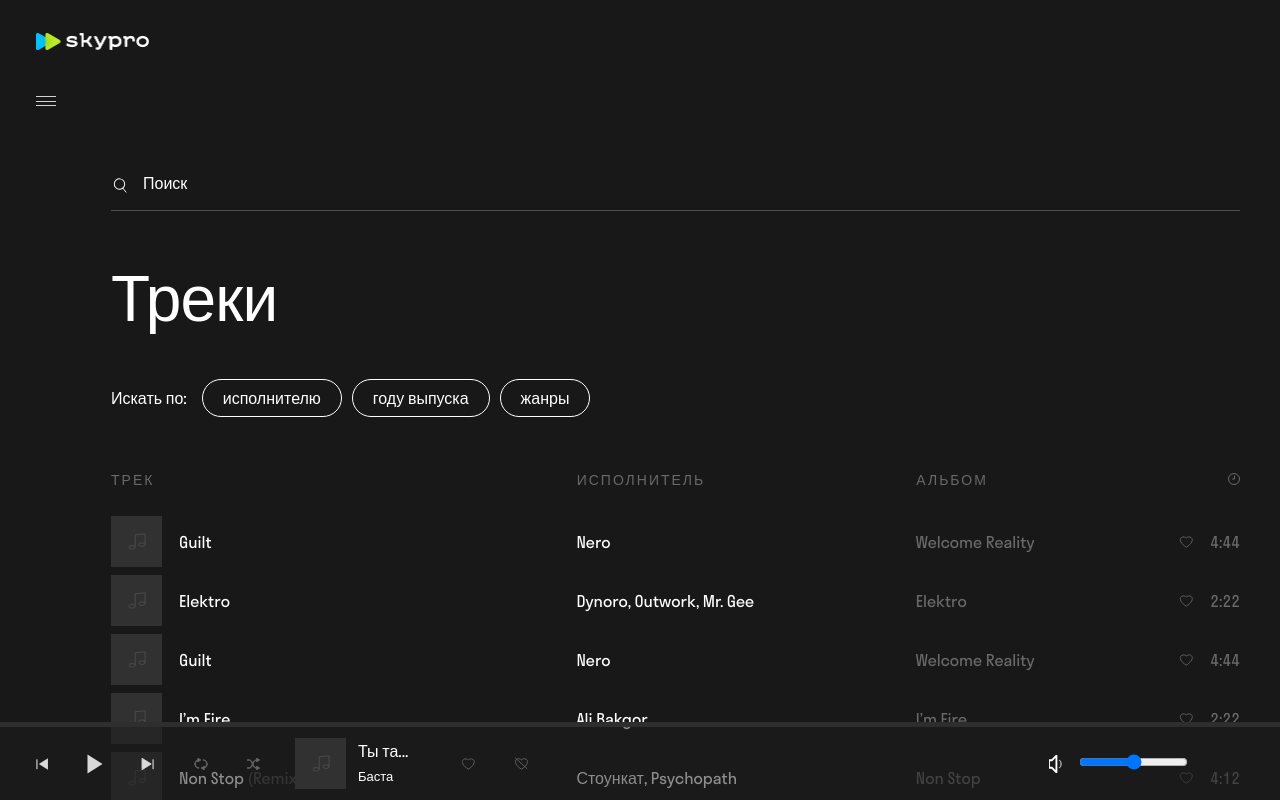
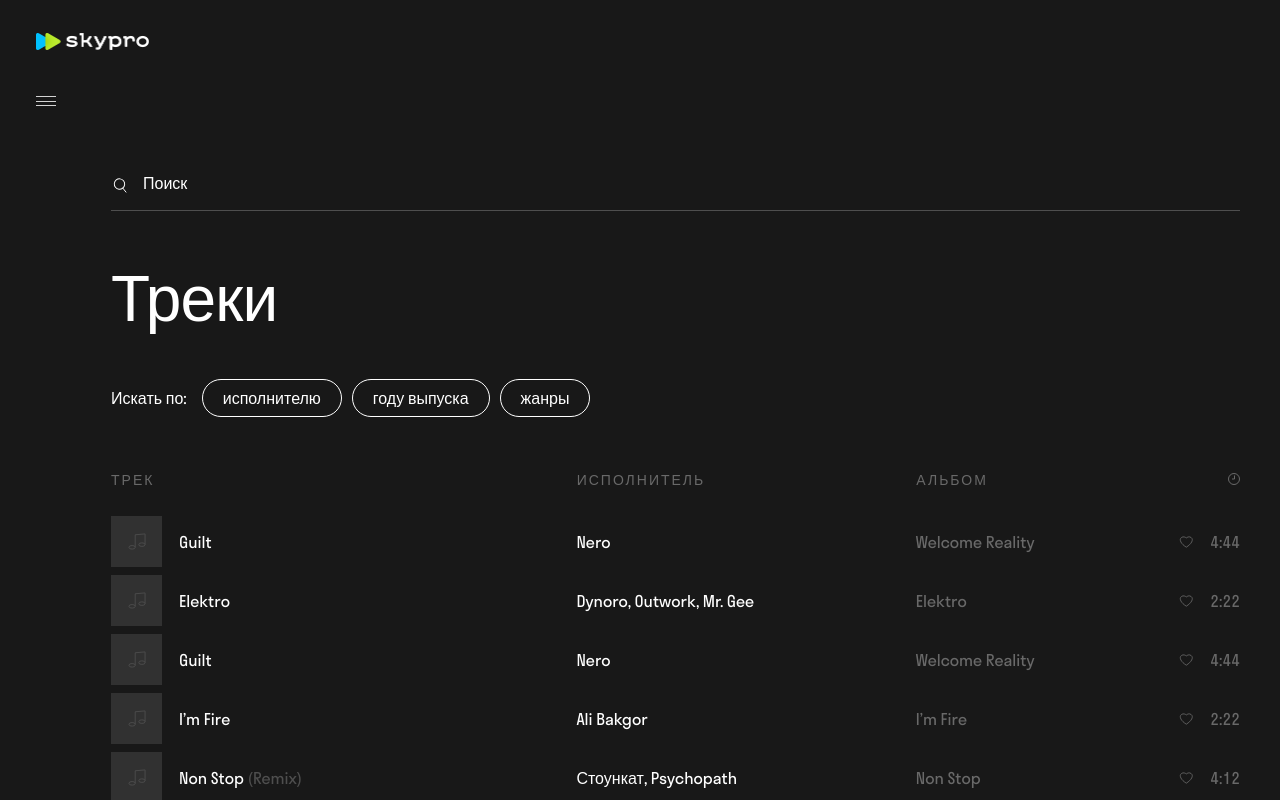
Before and after one commit to marinaobruch/skypro-music, a React (Create React App) app: page / in a window 1280 px wide. Built offline with nearby package versions, Linux system fonts and the light colour scheme; sample sign-in values are in the browser's storage.

Commit message:
Correct work Track Bar

```diff
--- a/src/App.jsx
+++ b/src/App.jsx
@@ -2,6 +2,7 @@ import { useState, useEffect } from "react";
 import { AppRoutes } from "./routes";
 import { GlobalStyle } from "./pages/main/MainPage.styles";
 import { tracksArray } from "./components/Imports/TracksImport";
+import { TrackBar } from "./components/TrackBar/TrackBar";
 
 function App() {
   const [user, setUser] = useState(null);
@@ -21,6 +22,7 @@ function App() {
   // }, []);
 
   const [currentTrack, setCurrentTrack] = useState(null);
+  console.log(currentTrack);
 
   return (
     <>
@@ -36,6 +38,12 @@ function App() {
           />
         </div>
       </div>
+      {currentTrack ? (
+        <TrackBar
+          currentTrack={currentTrack}
+          setCurrentTrack={setCurrentTrack}
+        />
+      ) : null}
     </>
   );
 }
--- a/src/components/Track/Track.jsx
+++ b/src/components/Track/Track.jsx
@@ -6,7 +6,11 @@ export function Track({ loading, tracks, setCurrentTrack }) {
   return (
     <S.PlaylistItem>
       {tracks.map((track) => (
-        <S.PlaylistTrack key={track.user.id}>
+        <S.PlaylistTrack
+          key={track.user.id}
+          onClick={() => setCurrentTrack(track)}
+          // onClick={() => console.log("1")}
+        >
           {loading ? (
             <SkeletonPlaylist />
           ) : (
--- a/src/components/TrackBar/TrackBar.jsx
+++ b/src/components/TrackBar/TrackBar.jsx
@@ -4,7 +4,7 @@ import { TrackBarPanel } from "../TrackBarPanel/TrackBarPanel";
 import { TrackBarPlayer } from "../TrackBarPlayer/TrackBarPlayer";
 import { TrackBarVolume } from "../TrackBarVolume/TrackBarVolume";
 
-export function TrackBar({ loading }) {
+export function TrackBar({ currentTrack }) {
   return (
     <S.Bar>
       <S.BarContent>
@@ -13,7 +13,7 @@ export function TrackBar({ loading }) {
         <S.BarPlayerBlock>
           <S.BarPlayer>
             <TrackBarPanel />
-            <TrackBarPlayer loading={loading} />
+            <TrackBarPlayer currentTrack={currentTrack} />
           </S.BarPlayer>
           <TrackBarVolume />
         </S.BarPlayerBlock>
--- a/src/components/TrackBarPlayer/TrackBarPlayer.jsx
+++ b/src/components/TrackBarPlayer/TrackBarPlayer.jsx
@@ -1,13 +1,9 @@
 import React from "react";
 import * as S from "./TrackBarPlayer.styles.js";
-import { SkeletonTrack } from "../SkeletonTrack/SkeletonTrack";
 
-export function TrackBarPlayer({ loading }) {
+export function TrackBarPlayer({ currentTrack }) {
   return (
     <S.PlayerTrackPlay>
-      {loading ? (
-        <SkeletonTrack />
-      ) : (
       <S.TrackPlayContain>
         <S.TrackPlayImg>
           <S.TrackPlaySvg alt="music">
@@ -15,14 +11,16 @@ export function TrackBarPlayer({ loading }) {
           </S.TrackPlaySvg>
         </S.TrackPlayImg>
         <S.TrackAuthor>
-            <S.TrackAuthorLink href="http://">Ты та...</S.TrackAuthorLink>
+          <S.TrackAuthorLink href="http://">
+            {currentTrack.user.track}
+          </S.TrackAuthorLink>
         </S.TrackAuthor>
         <S.TrackPlayAlbum>
-            <S.TrackPlayAlbumLink href="http://">Баста</S.TrackPlayAlbumLink>
+          <S.TrackPlayAlbumLink href="http://">
+            {currentTrack.user.artist}
+          </S.TrackPlayAlbumLink>
         </S.TrackPlayAlbum>
       </S.TrackPlayContain>
-      )}
-      {loading ? null : (
       <S.TrackPlayLikeDis>
         <S.TrackPlayLike>
           <S.TrackPlayLikeSvg alt="like">
@@ -35,7 +33,6 @@ export function TrackBarPlayer({ loading }) {
           </S.TrackPlayDislikeSvg>
         </S.TrackPlayDislike>
       </S.TrackPlayLikeDis>
-      )}
     </S.PlayerTrackPlay>
   );
 }
--- a/src/pages/main/MainPage.jsx
+++ b/src/pages/main/MainPage.jsx
@@ -42,7 +42,7 @@ export const MainPage = ({ user, setUser, tracks, setCurrentTrack }) => {
               albums={ALBUMS}
             />
           </S.Main>
-          <TrackBar loading={loading} />
+          {/* <TrackBar loading={loading} /> */}
           <footer className="footer"></footer>
         </S.Container>
       </S.Wrapper>
```
Lines whose indentation alone changed are shown as unchanged.
